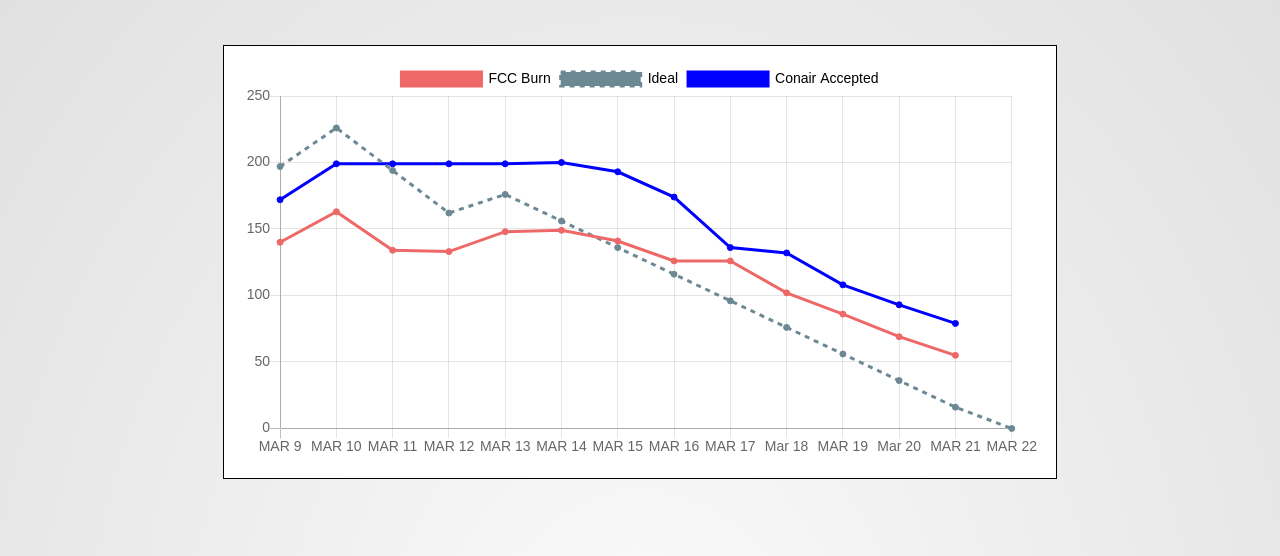
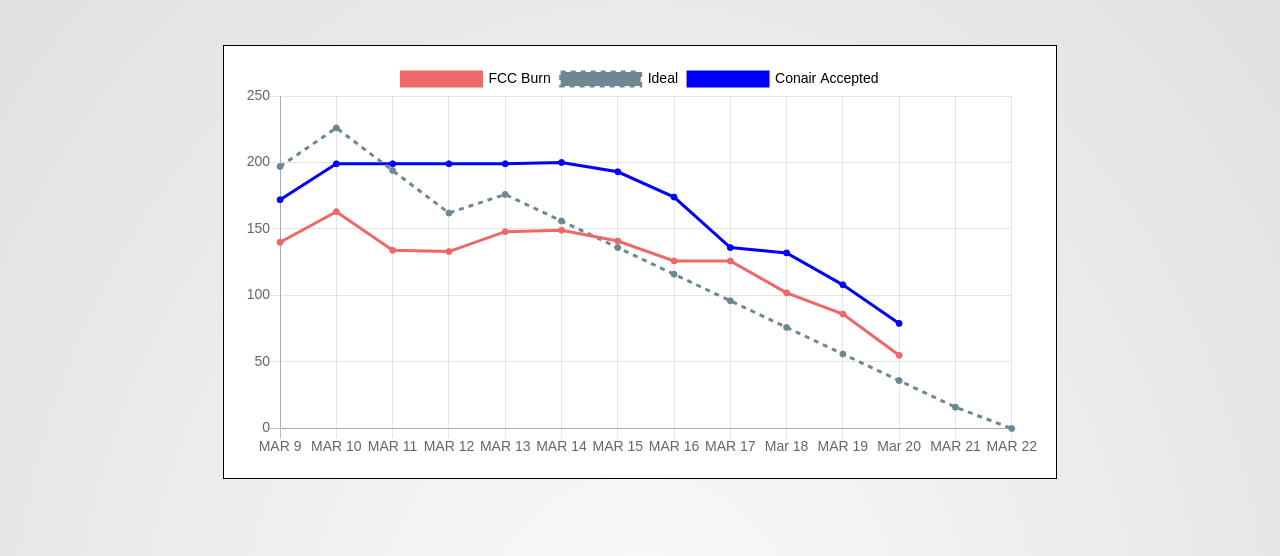
Before and after one commit to JoeyFlaum/Burndown, a website: page index.html in a window 1280 px wide. Shown: the part 86-642 px from the top of the page. Drawn offline with nearby package versions, Linux system fonts and the light colour scheme.

Commit message:
burndown update

```diff
--- a/index.html
+++ b/index.html
@@ -95,10 +95,10 @@
     <script>
     showBurnDown (
       "Q400",
-      [140,163,134,133,148,149,141,126,126,102,86,69,55], // burndown data
+      [140,163,134,133,148,149,141,126,126,102,86,55], // burndown data
       //[197,240,208,176,190] // scope change with totals
       [197,226,194,162,176], // scope change
-      [172,199,199,199,199,200,193,174,136,132,108,93,79],//conair
+      [172,199,199,199,199,200,193,174,136,132,108,79],//conair
       );
 
 
```
